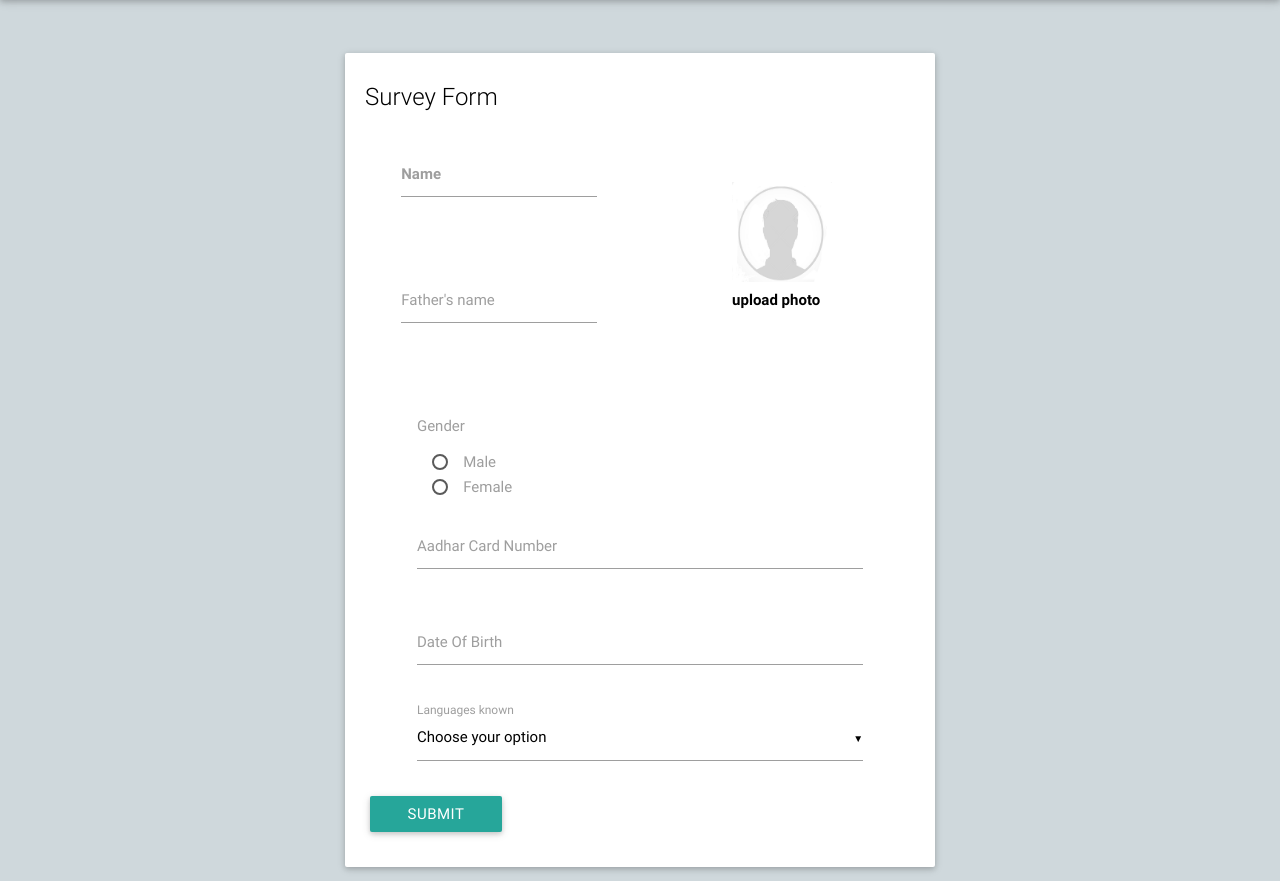
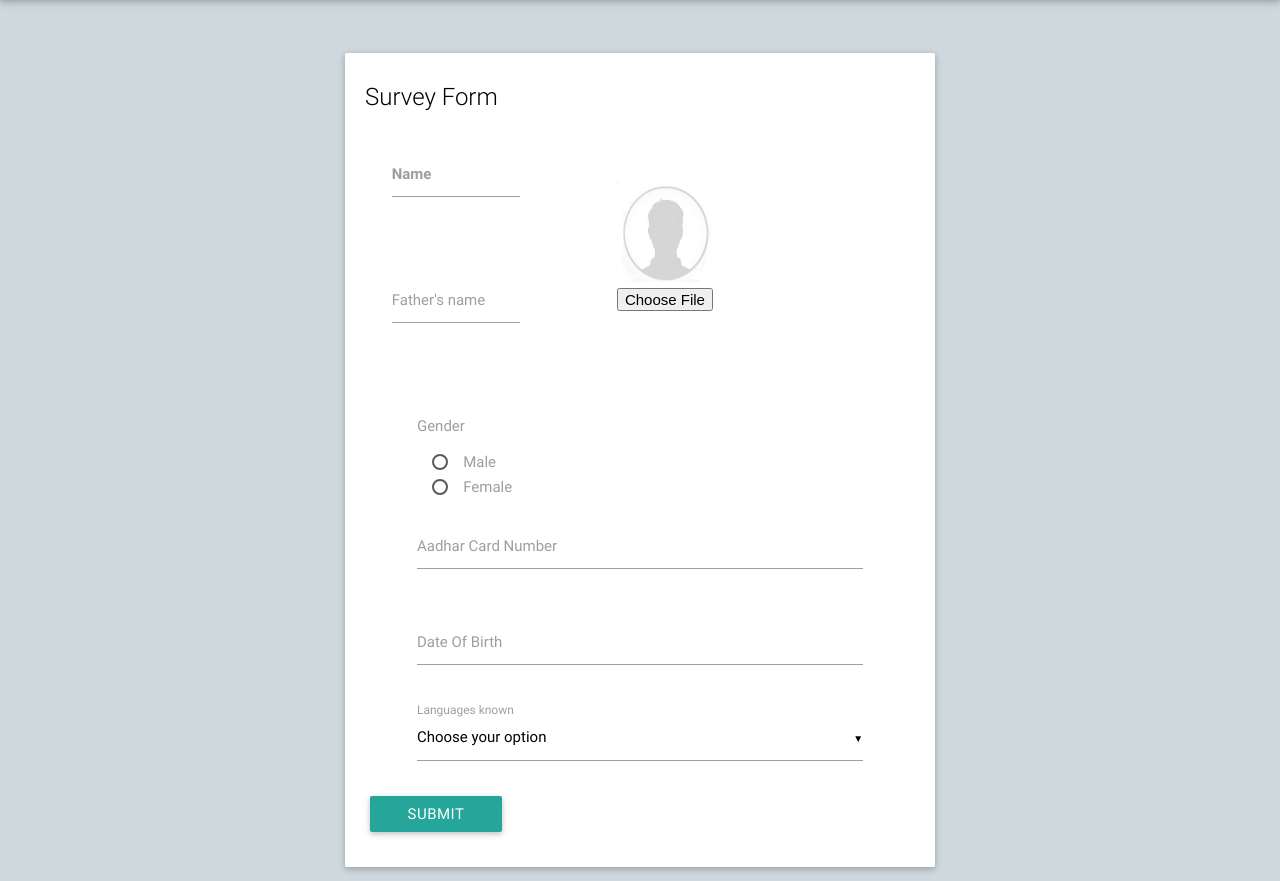
Before and after one commit to Bengaluru2016/team-3, a Django app: template samridhi_site/templates/samridhi_site/survey.html in a window 1280 px wide. Shown: the part 64-945 px from the top of the page. Run offline with Django 3.2, Linux system fonts and the light colour scheme; the template is opened without the code that fills it, so the values that code supplies are empty; parts of the project's set-up code (start-up, migrations or seed data) failed here and were passed over; some libraries are stand-ins or nearby versions.

Commit message:
survey.html

```diff
--- a/samridhi_site/templates/samridhi_site/survey.html
+++ b/samridhi_site/templates/samridhi_site/survey.html
@@ -36,9 +36,9 @@
 
 <table class="tg">
   <tr>
-    <th class="tg-031e" colspan="2">
+    <th class="tg-031e" colspan="2" width="900">
 
-<div class="row">
+							<div class="row">
     						<div class="input-field col s7 offset-s1">
           						<input id="first_name" data-error="Please enter a name" type="text" class="validate">
          						<label for="first_name" class="active">Name</label>
@@ -52,7 +52,11 @@
 
 
 
-    	 <img src="pic.jpg" alt="Smiley face" width="100" height="100"> <br>upload photo
+    	 <img src="pic.jpg" alt="Smiley face" width="100" height="100" onclick="ex()"> <br>
+    	 <div><font color="white"><INPUT TYPE="file" NAME="attachedfile"  MAXLENGTH=50 ALLOW="text/*" id="dis" visibility = 'hidden'></INPUT></font></div>
+<script>function ex(){
+	document.getElementById("dis").style.visibility = 'visible';
+	}</script>
     </th>
   </tr>
   <tr>
```
